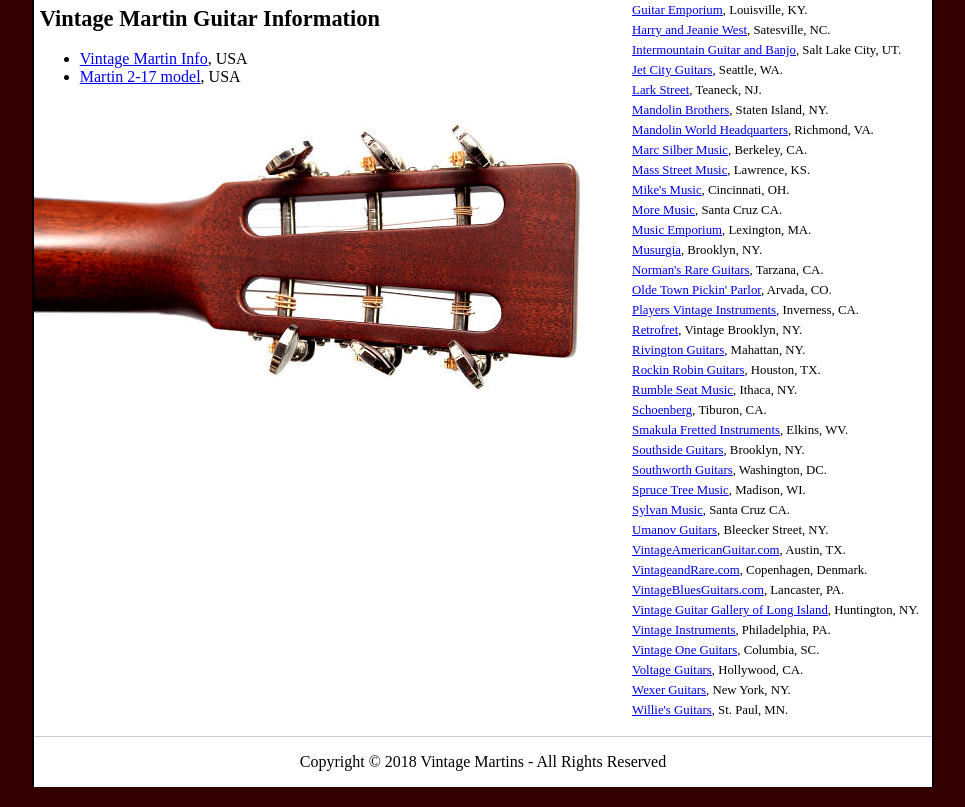
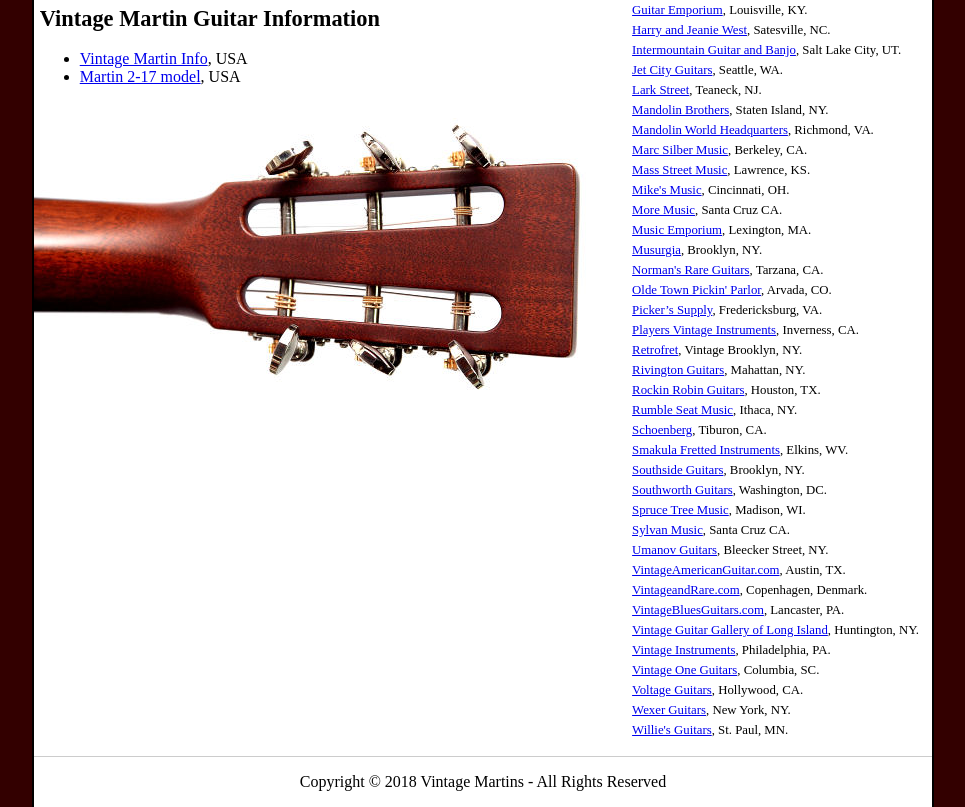
Before and after one commit to bryanpjohnson/vintagemartins, a plain HTML site: page index.html in a window 1280 px wide. Shown: the part 617-1424 px from the top of the page, without its empty margins (157-1122 px from the left). Drawn offline with nearby package versions, Linux system fonts and the light colour scheme.

Commit message:
Adding Picker's Supply to shop list.

```diff
--- a/index.html
+++ b/index.html
@@ -91,6 +91,7 @@
 			<li><a href=http://www.musurgia.com target=_blank>Musurgia</a>, Brooklyn, NY.</li>
 			<li><a href=http://normansrareguitars.com target=_blank>Norman's Rare Guitars</a>, Tarzana, CA.</li>
 			<li><a href=http://www.picknparlor.com target=_blank>Olde Town Pickin' Parlor</a>, Arvada, CO.</li>
+			<li><a href=http://pickerssupply.com target=_blank>Picker’s Supply</a>, Fredericksburg, VA.</li>
 			<li><a href=http://www.vintageinstruments.com target=_blank>Players Vintage Instruments</a>, Inverness, CA.</li>
 			<li><a href=http://www.retrofret.com target=_blank>Retrofret</a>, Vintage Brooklyn, NY.</li>
 			<li><a href=http://www.rivingtonguitars.com target=_blank>Rivington Guitars</a>, Mahattan, NY.</li>
```
